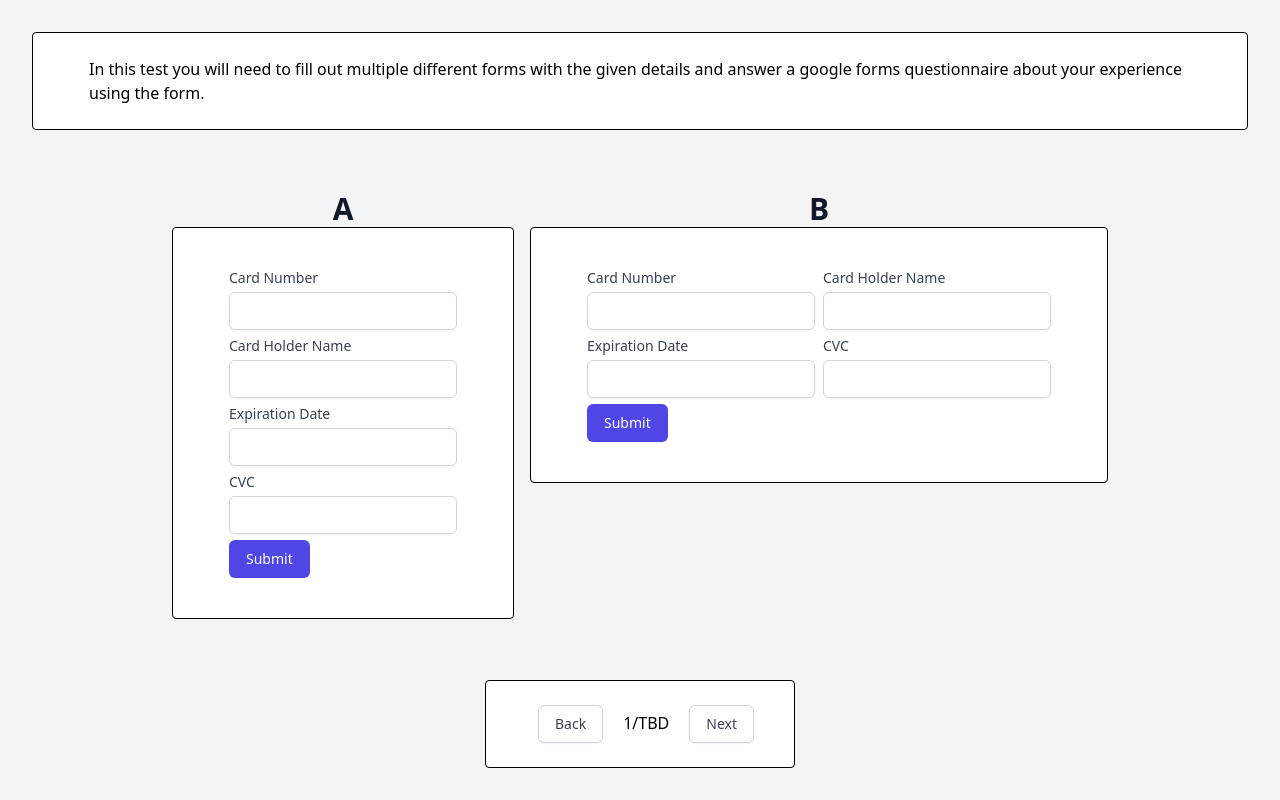
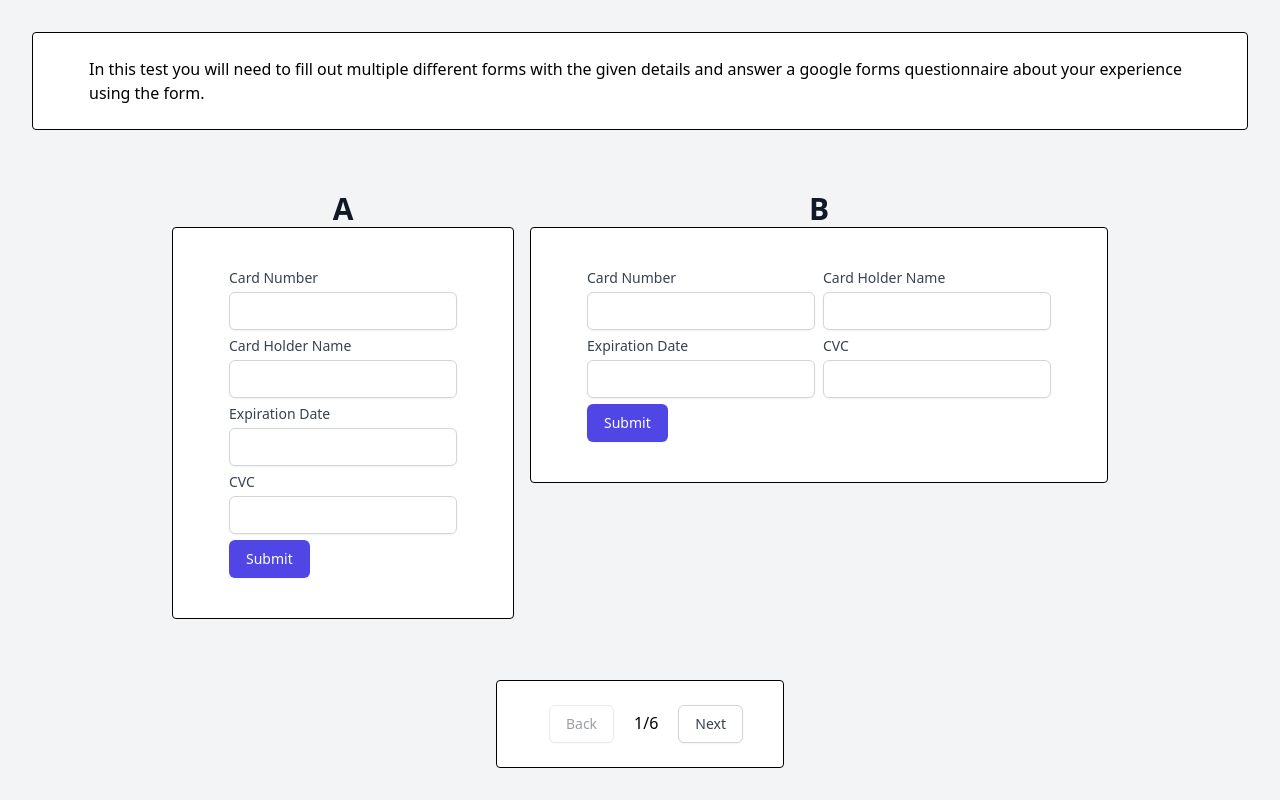
Before and after one commit to TLDRQwerty/Engineering-Science-Forms, a React app: page / in a window 1280 px wide. Built offline with nearby package versions, Linux system fonts and the light colour scheme; what @tailwindcss/typography would draw is missing.

Commit message:
done the questions

```diff
--- a/src/Questionnaire.tsx
+++ b/src/Questionnaire.tsx
@@ -1,7 +1,7 @@
 import React, { ReactNode } from "react";
 import Introduction from "./introduction";
 import useStorage from "./hooks/useStorage";
-import { DateDropDownView, HorizontalView, DashOrNoDash, MultiBoxes } from "./Questions";
+import { DateDropDownView, HorizontalView, DashOrNoDash, MultiBoxes, PlaceHolder, ErroredInput } from "./Questions";
 import Button from "./ui/Button";
 import SplitLayout from "./ui/SplitLayout";
 import DefaultView from "./DefaultView";
@@ -18,7 +18,11 @@ export default function Questionnaire(): JSX.Element {
 			case 3:
 				return [<DefaultView key="default" />, <DashOrNoDash key="dash-or-no-dash" />];
 			case 4:
-				return [<DefaultView key="default" />, <MultiBoxes key="dash-or-no-dash" />];
+				return [<DefaultView key="default" />, <MultiBoxes key="multibox" />];
+			case 5:
+				return [<DefaultView key="default" />, <PlaceHolder key="placeholder" />];
+			case 6:
+				return [<DefaultView key="default" />, <ErroredInput key="errored-input" />];
 			default:
 				return [<div key="foo">foobar</div>, <div key="bar">bar</div>];
 		}
@@ -34,6 +38,10 @@ export default function Questionnaire(): JSX.Element {
 
 	const questions = getQuestion();
 
+	const totalQuestions = 6;
+	const atLastQuestion = parseInt(current) >= totalQuestions;
+	const atFirstQuestion = parseInt(current) <= 1;
+
 	return (
 		<div className="h-full grid grid-flow-row content-between justify-items-center mx-auto">
 			<div className="rounded border border-black bg-white px-14 py-6">
@@ -41,9 +49,9 @@ export default function Questionnaire(): JSX.Element {
 			</div>
 			<SplitLayout left={questions[0]} right={questions[1]} />
 			<div className="rounded border border-black bg-white px-10 py-6 space-x-5">
-				<Button type="Secondary" label="Back" onClick={handleBack} />
-				<span>{current}/TBD</span>
-				<Button type="Secondary" label="Next" onClick={handleNext} />
+				<Button type="Secondary" label="Back" onClick={handleBack} disabled={atFirstQuestion}/>
+				<span>{current}/{totalQuestions}</span>
+				<Button type="Secondary" label="Next" onClick={handleNext} disabled={atLastQuestion} />
 			</div>
 		</div>
 	);
--- a/src/Questions.tsx
+++ b/src/Questions.tsx
@@ -95,3 +95,39 @@ export function MultiBoxes(): JSX.Element {
 		</div>
 	);
 }
+
+export function PlaceHolder(): JSX.Element {
+	return (
+		<div>
+			<Form>
+				<TextInput splitChar=" " splitIndex={4} maxLength={19} label="Card Number" numbersOnly />
+
+				<TextInput label="Card Holder Name" placeHolder="Enter card holder name" />
+
+				<TextInput label="Expiration Date" maxLength={4} numbersOnly splitChar="/" splitIndex={2} placeHolder="MM / YY"/>
+
+				<TextInput label="CVC" maxLength={3} numbersOnly  placeHolder="3 to 4 digits"/>
+
+				<Button label="Submit" type="Primary" />
+			</Form>
+		</div>
+	)
+}
+
+export function ErroredInput(): JSX.Element {
+	return (
+		<div>
+			<Form>
+				<TextInput splitChar=" " splitIndex={4} maxLength={19} label="Card Number" numbersOnly allowForErroredInput />
+
+				<TextInput label="Card Holder Name" allowForErroredInput/>
+
+				<TextInput label="Expiration Date" maxLength={4} numbersOnly splitChar="/" splitIndex={2} placeHolder="MM / YY" allowForErroredInput/>
+
+				<TextInput label="CVC" maxLength={3} numbersOnly allowForErroredInput/>
+
+				<Button label="Submit" type="Primary" />
+			</Form>
+		</div>
+	)
+}
--- a/src/ui/Button.tsx
+++ b/src/ui/Button.tsx
@@ -10,9 +10,9 @@ type Props = {
 export default function Button({ label, onClick, disabled, type }: Props): JSX.Element {
 	const style = {
 		Primary:
-			"inline-flex justify-center py-2 px-4 border border-transparent shadow-sm text-sm font-medium rounded-md text-white bg-indigo-600 hover:bg-indigo-700 focus:outline-none focus:ring-2 focus:ring-offset-2 focus:ring-indigo-500",
+		"inline-flex justify-center py-2 px-4 border border-transparent shadow-sm text-sm font-medium rounded-md text-white bg-indigo-600 hover:bg-indigo-700 focus:outline-none focus:ring-2 focus:ring-offset-2 focus:ring-indigo-500 disabled:opacity-50 disabled:cursor-default",
 		Secondary:
-			"mt-3 w-full inline-flex justify-center rounded-md border border-gray-300 shadow-sm px-4 py-2 bg-white text-base font-medium text-gray-700 hover:bg-gray-50 focus:outline-none focus:ring-2 focus:ring-offset-2 focus:ring-indigo-500 sm:mt-0 sm:ml-3 sm:w-auto sm:text-sm",
+		"mt-3 w-full inline-flex justify-center rounded-md border border-gray-300 shadow-sm px-4 py-2 bg-white text-base font-medium text-gray-700 hover:bg-gray-50 focus:outline-none focus:ring-2 focus:ring-offset-2 focus:ring-indigo-500 sm:mt-0 sm:ml-3 sm:w-auto sm:text-sm disabled:opacity-50 disabled:cursor-default",
 	};
 	return (
 		<button className={style[type || "Primary"]} disabled={disabled} onClick={onClick}>
--- a/src/ui/TextInput.tsx
+++ b/src/ui/TextInput.tsx
@@ -6,9 +6,19 @@ type Props = {
 	maxLength?: number;
 	label: string;
 	numbersOnly?: boolean;
+	placeHolder?: string;
+	allowForErroredInput?: boolean;
 };
 
-export default function TextInput({ splitChar, splitIndex, maxLength, label, numbersOnly }: Props): JSX.Element {
+export default function TextInput({
+	splitChar,
+	splitIndex,
+	maxLength,
+	label,
+	numbersOnly,
+	placeHolder,
+	allowForErroredInput,
+}: Props): JSX.Element {
 	const [value, setValue] = useState("");
 	const [errors, setErrors] = useState<string[]>([]);
 
@@ -22,19 +32,19 @@ export default function TextInput({ splitChar, splitIndex, maxLength, label, num
 
 		if (newValue.length < value.length) {
 			setValue(newValue);
-			return;
+			if (!allowForErroredInput) return;
 		}
 
 		if (numbersOnly && !/^[0-9]*$/.test(newChar)) {
 			const errorString = "Must be a number";
 			pushNewError(errorString);
-			return;
+			if (!allowForErroredInput) return;
 		}
 
 		if (maxLength && newValue.length > maxLength) {
 			const errorString = `Can not exceed max length of ${maxLength}`;
 			pushNewError(errorString);
-			return;
+			if (!allowForErroredInput) return;
 		}
 
 		setErrors([]);
@@ -66,6 +76,7 @@ export default function TextInput({ splitChar, splitIndex, maxLength, label, num
 				value={value}
 				name={id}
 				id={id}
+				placeholder={placeHolder}
 			/>
 			{errors.length > 0 && <span className="block text-sm font-medium text-red-700">{errors.join(", ")}</span>}
 		</div>
```
